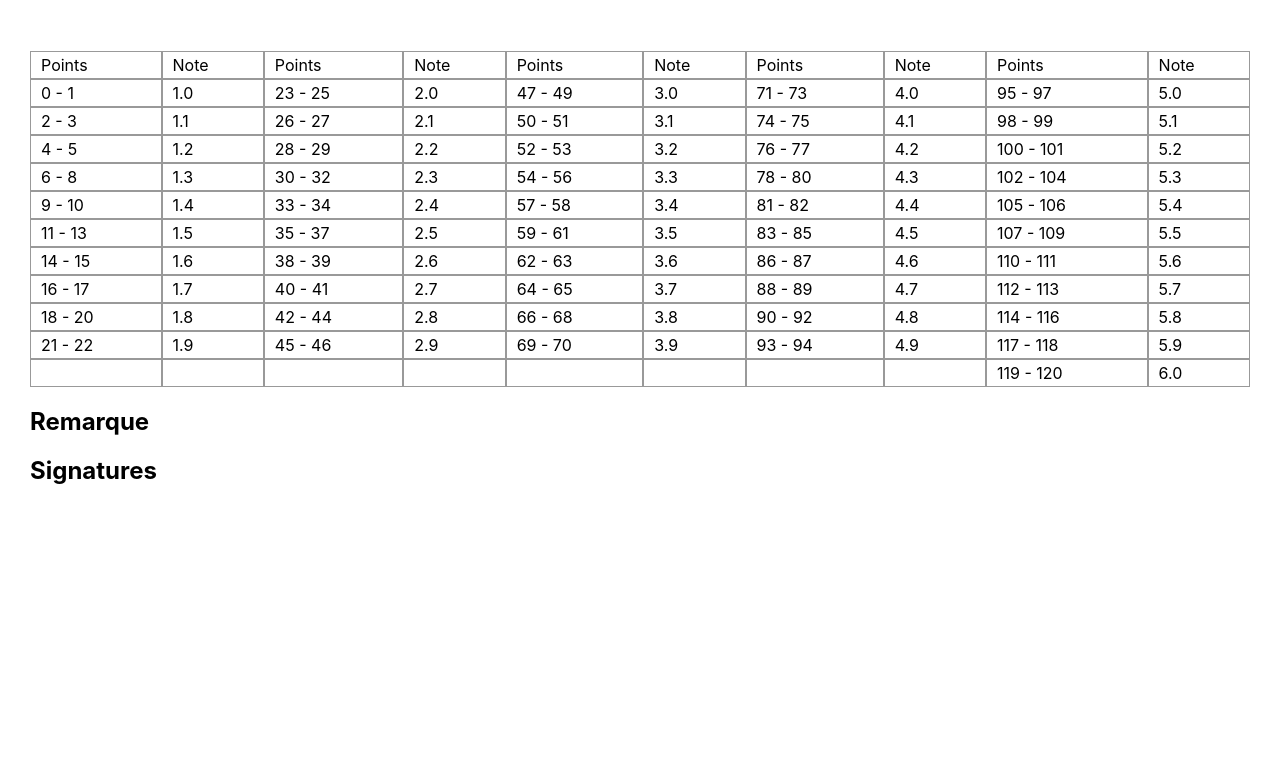
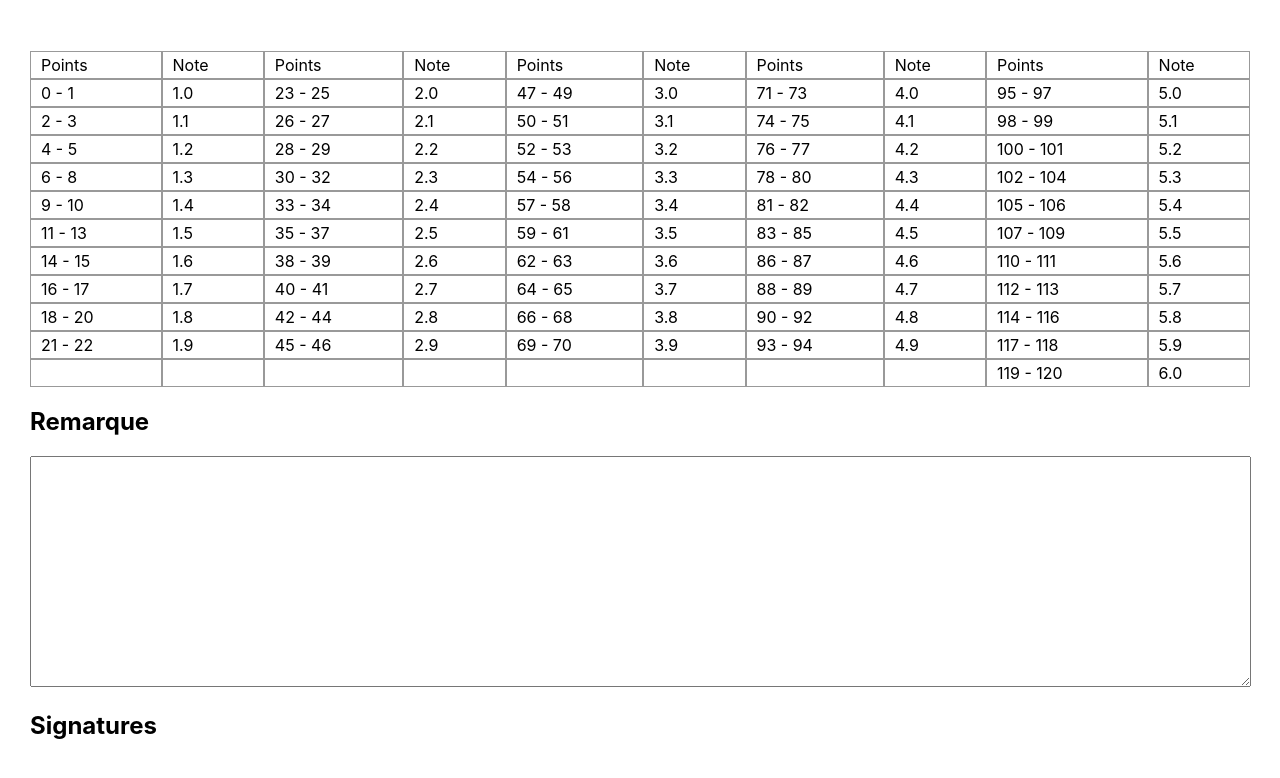
Before and after one commit to ponsfrilus/evaluation-TPI, a React (Create React App) app in the folder my-app/: page / in a window 1280 px wide. Shown: the part 6420-7198 px from the top of the page. Before the commit the page ends 6955 px from the top, so only its background shows below. Built offline with nearby package versions, Linux system fonts and the light colour scheme.

Commit message:
[feature] evaluation comment added

```diff
--- a/my-app/src/components/EvaluationComment.js
+++ b/my-app/src/components/EvaluationComment.js
@@ -8,6 +8,7 @@ class EvaluationComment extends React.Component {
     return(
       <div className={`EvaluationComment`}>
         <h2>Remarque</h2>
+        <textarea type="text" id={`EvaluationComment_comment`} key={`EvaluationComment_comment`} cols={150} rows={15} ></textarea>
       </div>
     )
   }
```
